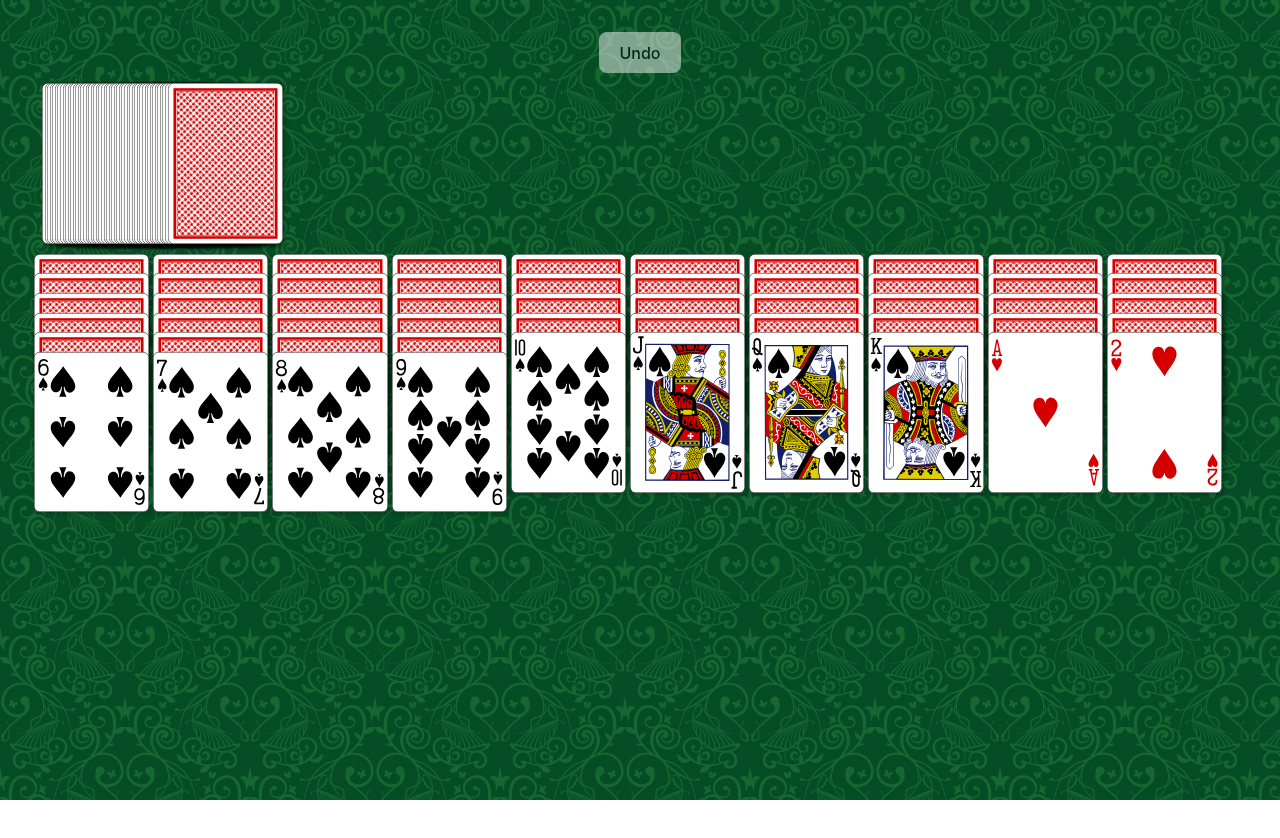
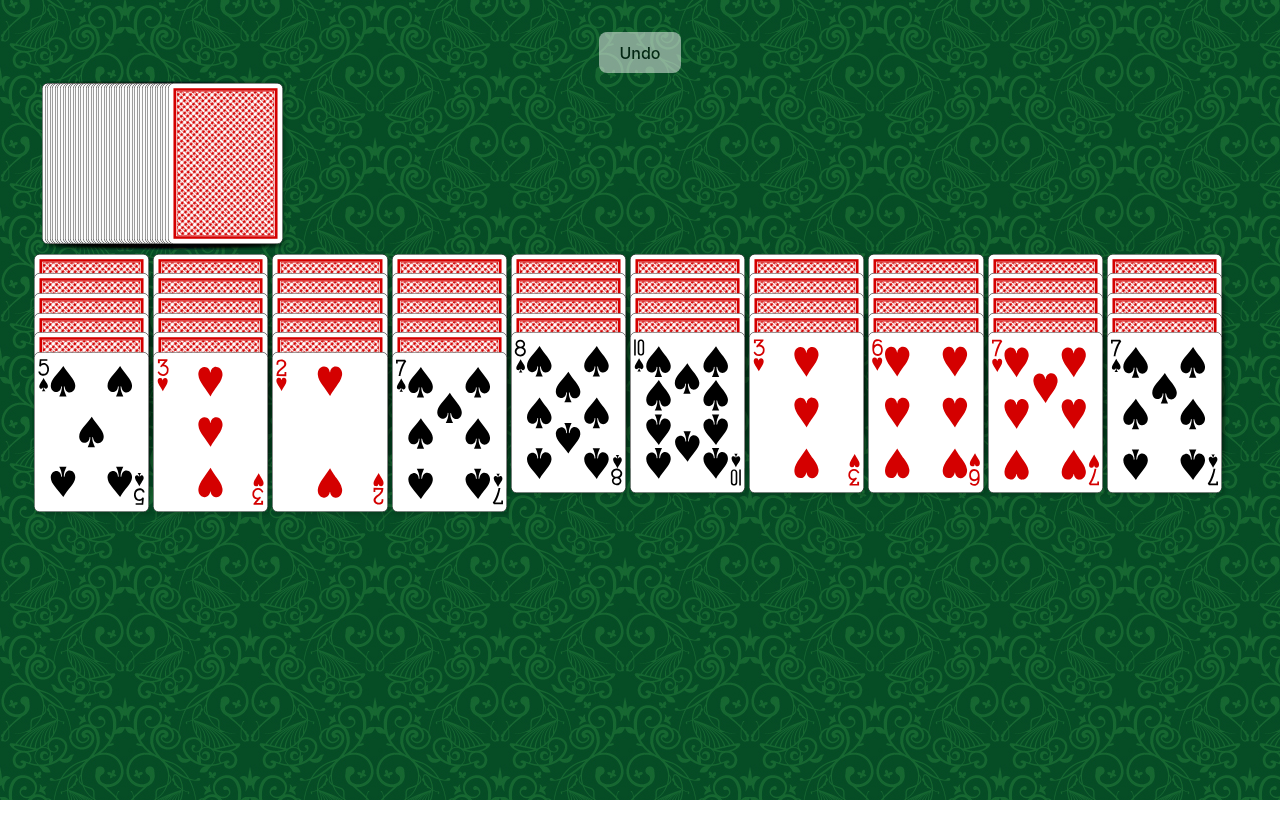
Before and after one commit to kumanofoo/spider, a React (Vite) app: page / in a window 1280 px wide. Shown: the top 838 px of the page. Built offline with nearby package versions, Linux system fonts and the light colour scheme.

Commit message:
fix: delete debug code

```diff
--- a/src/Foundations.tsx
+++ b/src/Foundations.tsx
@@ -13,7 +13,7 @@ function Foundations({cards, win}: FoundationsProps) {
         if (foundations == null) return;
 
         cards.forEach((card) => {
-            // card.pile == -1 if the card is processed.
+            // card.pile == -1 if the card is processed
             if (card.pile < 0) return;
 
             // get destination
--- a/src/spider.ts
+++ b/src/spider.ts
@@ -86,7 +86,7 @@ export interface TableauItem {
  * @returns Tableau object
  */
 export const newTableau = () => {
-    let cards: Card[] = newCards({n: 4, suits: ['Harts', 'Spades'], shuffle: false});
+    let cards: Card[] = newCards({n: 4, suits: ['Harts', 'Spades'], shuffle: true});
     let piles: Card[][] = [];
     let foundations: Card[] = [];
     let moving: Moving = {cards: [], source: 0};
```
